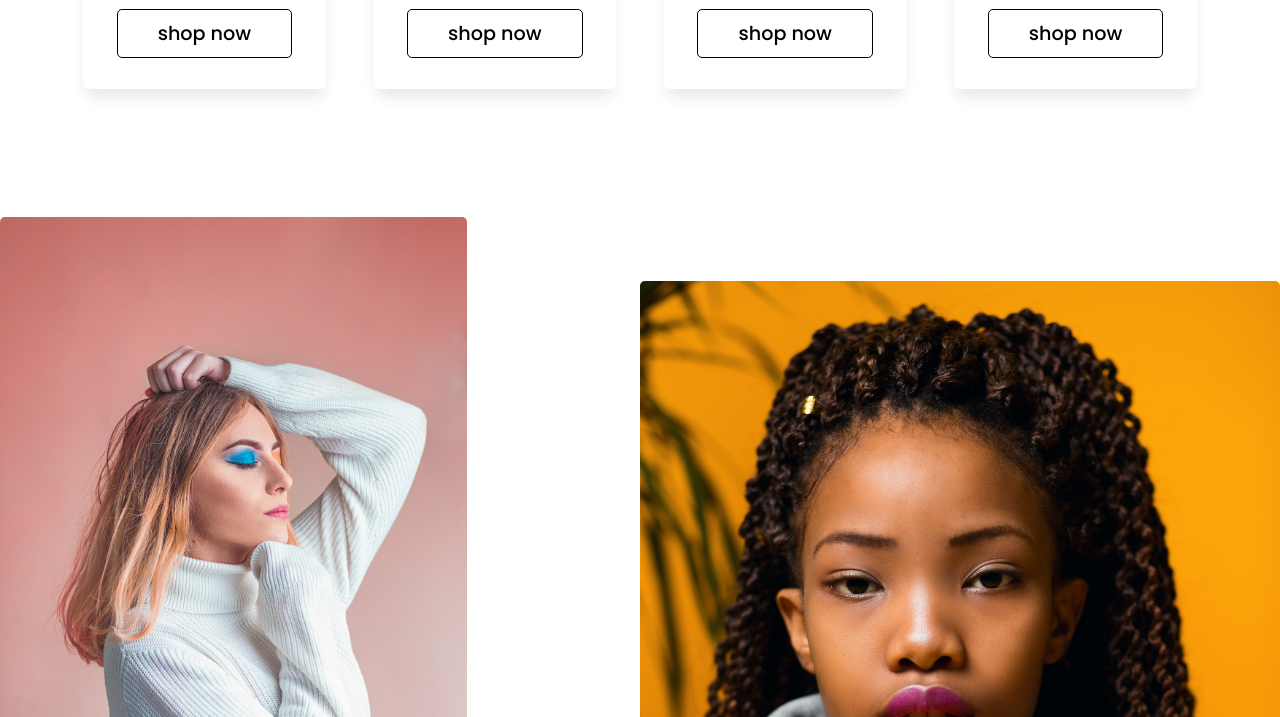
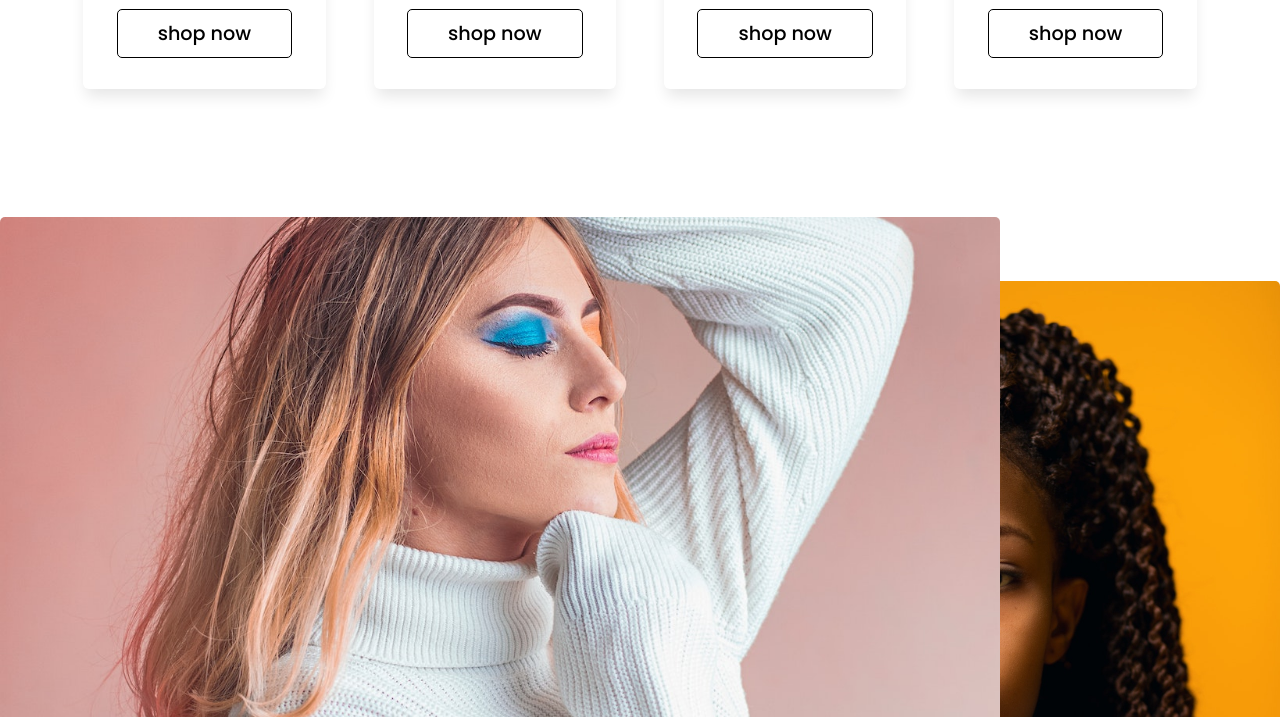
Before and after one commit to rajdeb9/beauty_cosmetics_project, a plain HTML site: page index.html in a window 1280 px wide. Shown: the part 4546-5263 px from the top of the page. Drawn offline with Linux system fonts and the light colour scheme.

Commit message:
code done

```diff
--- a/style.css
+++ b/style.css
@@ -347,7 +347,7 @@ body {
     overflow: hidden;
 }
  .contact-content  .img-area img {
-    width: 10clear00px;
+    width: 1000px;
     height: 700px;
     object-fit: cover;
     border-radius: 5px;
```
